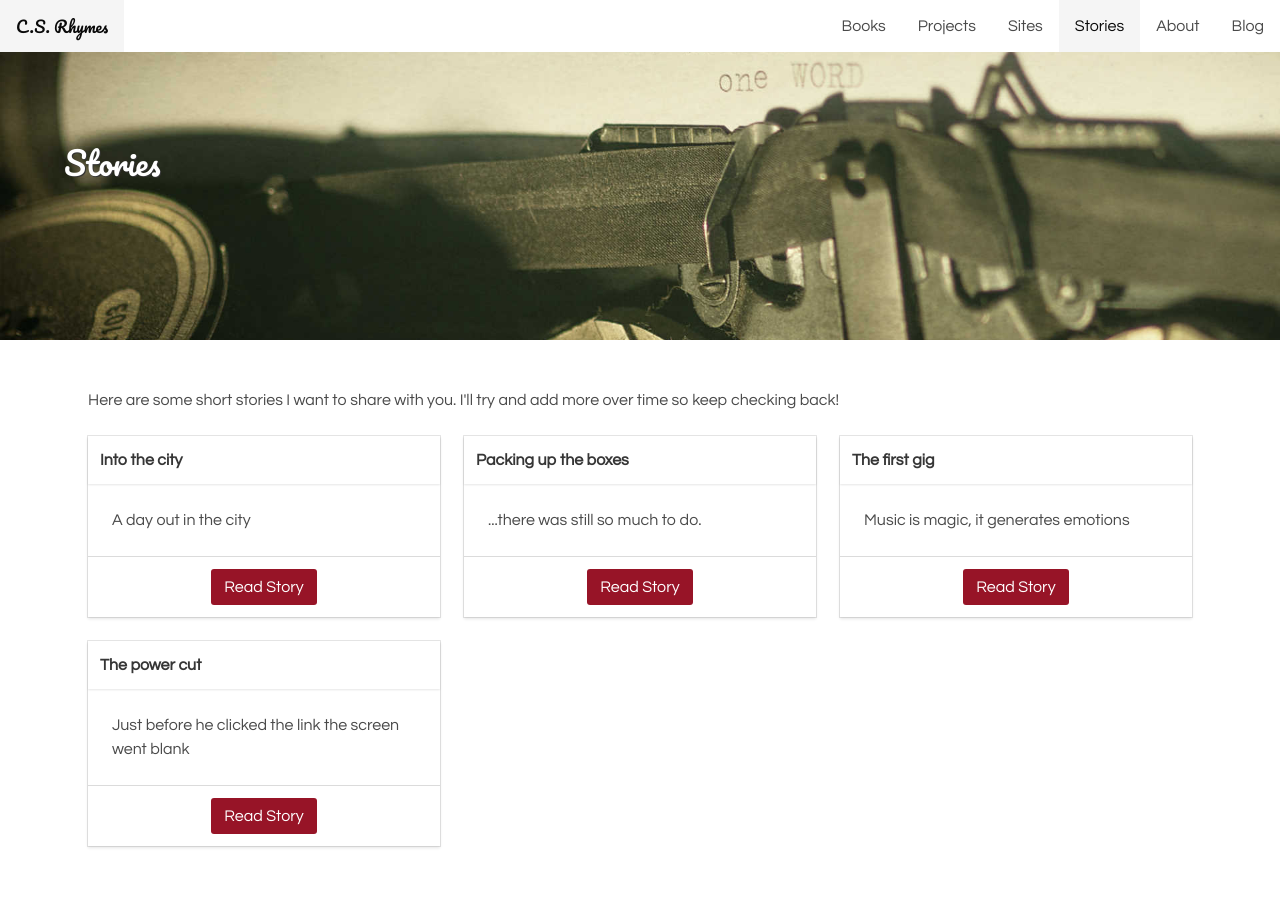
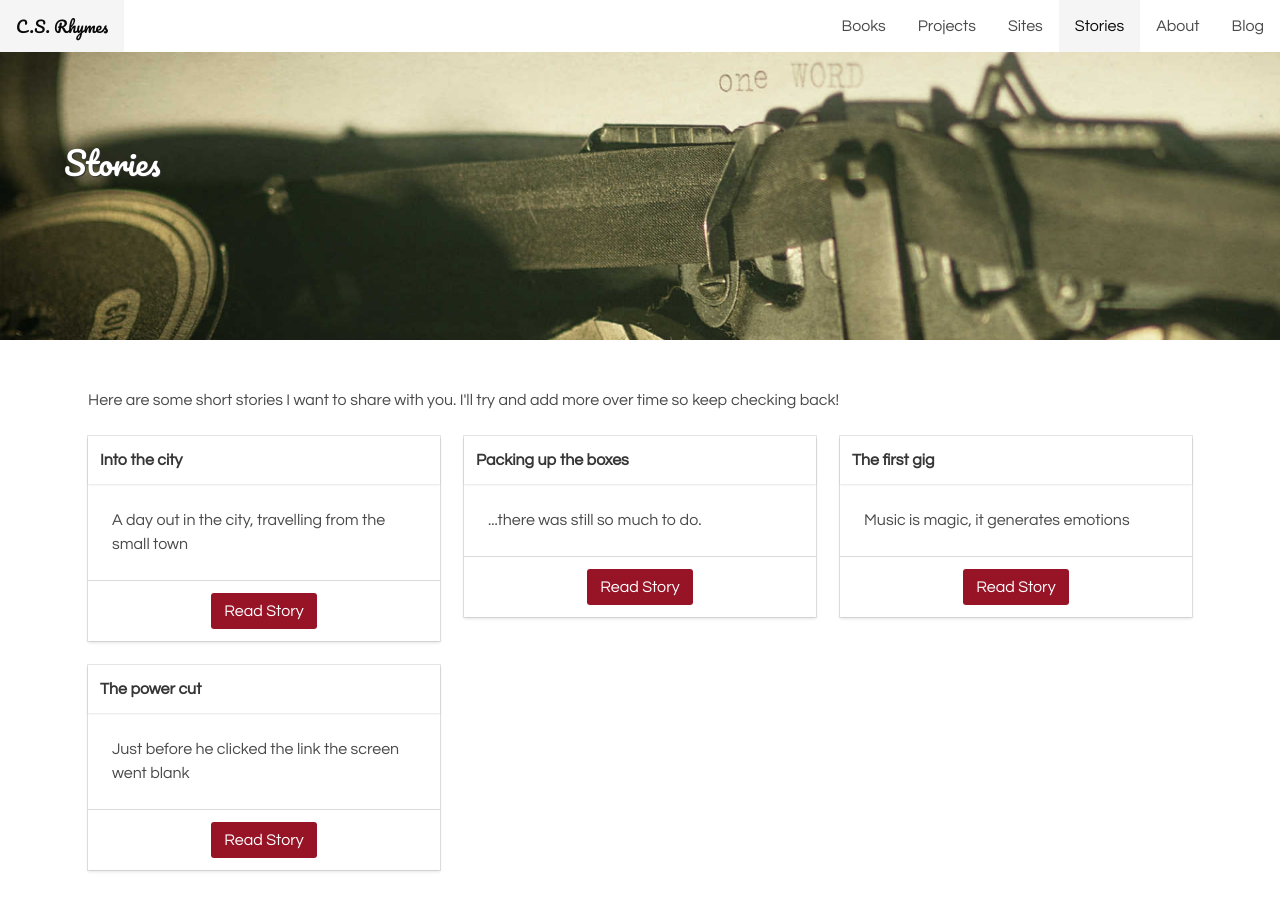
Before and after one commit to chrisrhymes/chrisrhymes.github.io, a Jekyll site: the page built from stories.html, in a window 1280 px wide and 900 px high. Built offline with Jekyll 4.4.1, drawn with Linux system fonts in a browser that asks for light colours; nearby versions of some CDN libraries.

Commit message:
Updated meta descriptions

```diff
--- a/_stories/into-the-city.markdown
+++ b/_stories/into-the-city.markdown
@@ -1,7 +1,7 @@
 ---
 layout: story
 title: Into the city
-description: "A day out in the city"
+description: "A day out in the city, travelling from the small town"
 ---
 
 He had been looking forward to this day for weeks, the trip into the city. Travelling from his tiny little town into the bright lights of the city. He liked where he lived. It was quiet, it was safe, but he could walk from one side of town to the other in around 30 minutes, as he had done many times in the past.
--- a/stories.html
+++ b/stories.html
@@ -2,7 +2,7 @@
 layout: page
 title: Stories
 order: 4
-description: "Some short stories"
+description: "A collection of short stories written by C.S. Rhymes"
 permalink: /stories/index.html
 ---
 
```
